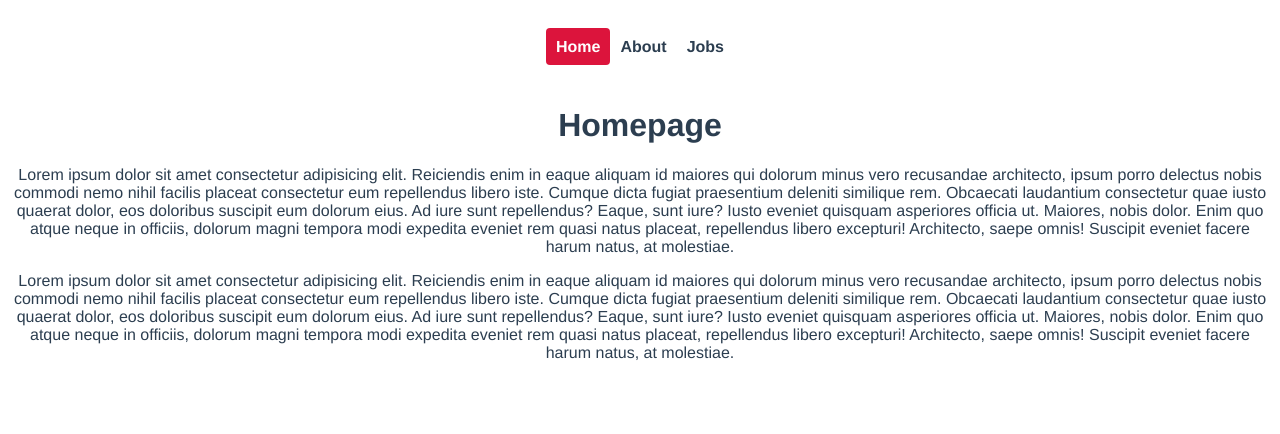
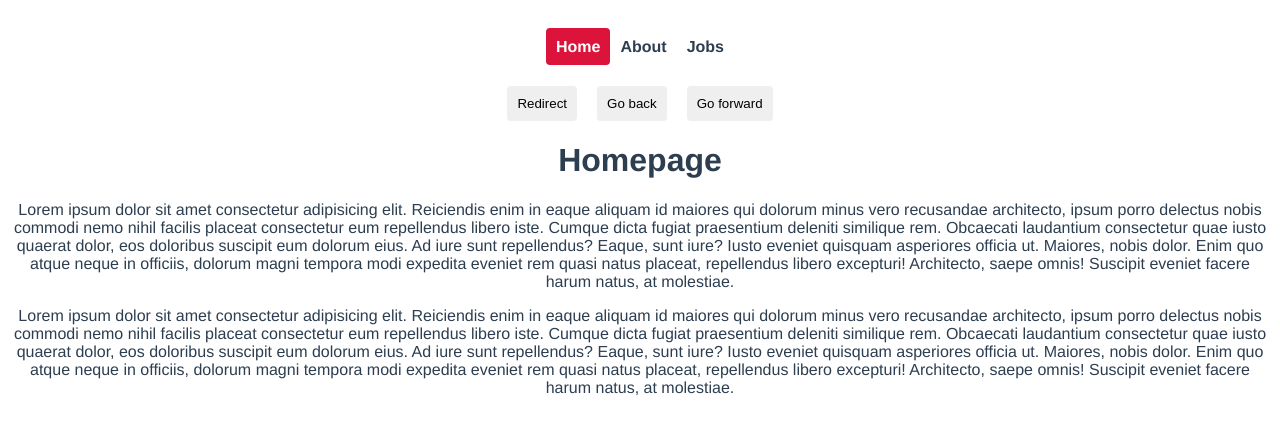
Before and after one commit to khalegjr/course_vue3-thenetninja, a Vue app in the folder ninja-jobs/: page / in a window 1280 px wide. Shown: the top 434 px of the page. Built offline with nearby package versions, Linux system fonts and the light colour scheme.

Commit message:
Cria método para retornar 1 passo no histórico de rotas

```diff
--- a/ninja-jobs/src/App.vue
+++ b/ninja-jobs/src/App.vue
@@ -4,8 +4,24 @@
     <router-link :to="{ name: 'About' }">About</router-link>
     <router-link :to="{ name: 'Jobs' }">Jobs</router-link>
   </div>
+
+  <button @click="redirect">Redirect</button>
+  <button @click="back">Go back</button>
+  <button @click="forward">Go forward</button>
   <router-view />
 </template>
+
+<script>
+  export default {
+    methods: {
+      redirect() {},
+      back() {
+        this.$router.go(-1);
+      },
+      forward() {},
+    },
+  };
+</script>
 
 <style>
   #app {
@@ -32,4 +48,11 @@
     color: white;
     background: crimson;
   }
+
+  button {
+    margin: 0 10px;
+    padding: 10px;
+    border: none;
+    border-radius: 4px;
+  }
 </style>
```
